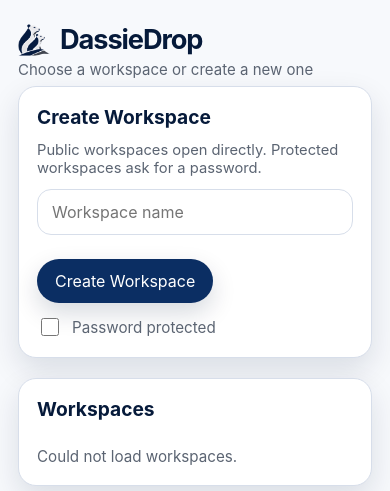
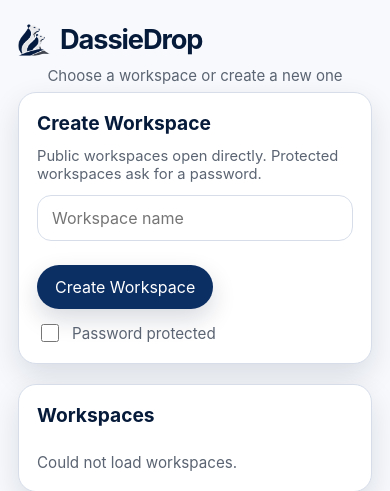
Before and after one commit to vossie/LanDrop, a Python web app: template templates/workspaces.html in a window 390 px wide. Shown: the top 491 px of the page. Run offline with Jinja, Linux system fonts and the light colour scheme; the template is opened without the code that fills it, so the values that code supplies are empty.

Commit message:
Polish header tagline alignment

```diff
--- a/assets/app.css
+++ b/assets/app.css
@@ -44,6 +44,7 @@
   gap: 12px;
   min-width: 0;
   flex-wrap: nowrap;
+  width: 100%;
 }
 .hero-brand-row {
   display: inline-flex;
@@ -90,8 +91,10 @@
   font-size: 0.94rem;
   line-height: 1.35;
   margin: 0;
+  margin-left: auto;
   padding-top: 0;
   white-space: nowrap;
+  text-align: right;
 }
 .hero-input-row {
   flex: 0 1 280px;
@@ -819,6 +822,8 @@
     width: 100%;
     flex-basis: 100%;
     white-space: normal;
+    margin-left: 0;
+    text-align: center;
   }
   .hero-input-row {
     flex-basis: 100%;
--- a/templates/workspaces.html
+++ b/templates/workspaces.html
@@ -12,14 +12,16 @@
   <section class="hero">
     <div class="hero-top">
       <div class="hero-copy">
+        <div class="hero-title-row">
           <a class="hero-brand-link" href="https://github.com/vossie/DassieDrop" target="_blank" rel="noreferrer">
             <img class="hero-mark" src="/assets/DassieDrop-dassie-icon.png" alt="">
             <span class="hero-title-text">DassieDrop</span>
           </a>
-        <h1 class="sr-only">DassieDrop Workspaces</h1>
           <p class="subhead">
             Choose a workspace or create a new one
           </p>
+        </div>
+        <h1 class="sr-only">DassieDrop Workspaces</h1>
       </div>
     </div>
   </section>
--- a/test_app.py
+++ b/test_app.py
@@ -1314,6 +1314,8 @@
         self.assertIn("Share text and files across your network", index)
         self.assertNotIn("Share text and files across your network in <strong>__WORKSPACE_NAME__</strong>", index)
         self.assertIn("DassieDrop v__APP_VERSION__", index)
+        self.assertIn('class="hero-title-row"', template)
+        self.assertIn('class="hero-brand-link"', template)
         self.assertIn("Choose a workspace or create a new one", template)
         self.assertNotIn("Choose a workspace or create a new one (v__APP_VERSION__)", template)
         self.assertNotIn("window.prompt", script)
```
Lines whose indentation alone changed are shown as unchanged.
